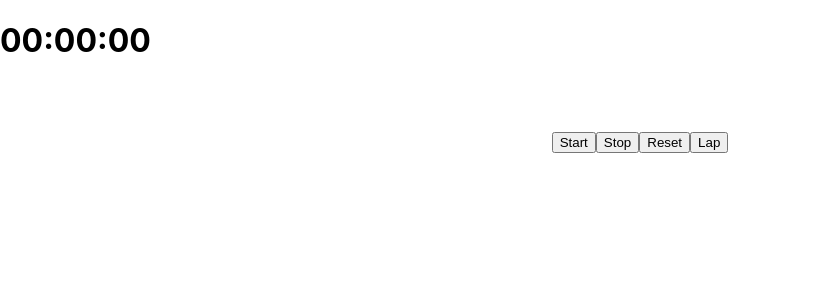
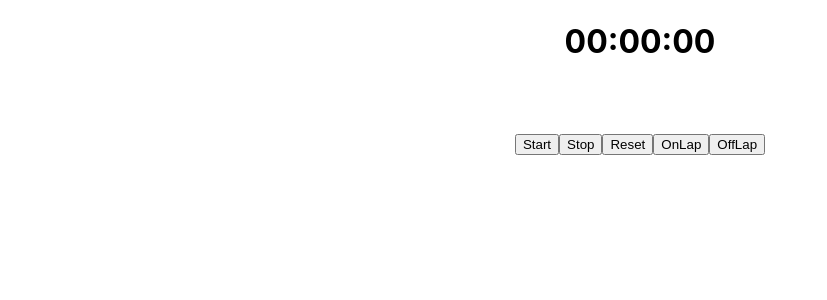
Before and after one commit to EenMac/Productivity-Timer, a React (Create React App) app: page / in a window 1280 px wide. Shown: the top 300 px of the page, without its empty margins (0-827 px from the left). Built offline with nearby package versions, Linux system fonts and the light colour scheme.

Commit message:
off buttons added and css

```diff
--- a/src/container/TimeContainer.css
+++ b/src/container/TimeContainer.css
@@ -15,5 +15,29 @@
 }
 
 .stopwatch-wrapper{
+    display: block;
+}
 
+.numbers{
+    display: flex;
+    align-items: center;
+    position: relative;
+    padding: 1px;
+    justify-content: center;
 }
+
+.off-list{
+    display: block;
+    align-items: right;
+    position: relative;
+    padding: 1px;
+    justify-content: right;
+}
+
+.on-list{
+    display: block;
+    align-items: left;
+    position: relative;
+    padding: 1px;
+    justify-content: left;
+}
--- a/src/container/timeContainer.js
+++ b/src/container/timeContainer.js
@@ -11,9 +11,12 @@ import "./TimeContainer.css";
 
 
 function TimeContainer() {
+  const [totalTime, setTotalTime] = useState(0)
   const [timer, setTimer] = useState(0)
   const [active, setActive] = useState(false)
-  const [lap, setLap] = useState([])
+  const [paused, setPaused] = useState(false)
+  const [onLap, setOnLap] = useState([])
+  const [offLap, setOffLap] = useState([])
 
 
   useEffect(() => {
@@ -38,12 +41,18 @@ function TimeContainer() {
 
   const handleReset = () => {
     setTimer(0);
-    setLap([]);
+    setOnLap([]);
+    setOffLap([]);
   }
 
   // add lap to Lap state
-  const handleLap = () => {
-    setLap((lap)=> [...lap, [timer]]);
+  const handleOnLap = () => {
+    setOnLap((lap)=> [...lap, [timer]]);
+    setTimer(0);
+  }
+
+  const handleOffLap = () => {
+    setOffLap((lap)=> [...lap, [timer]]);
     setTimer(0);
   }
 
@@ -57,12 +66,6 @@ function TimeContainer() {
    return `${minutes}:${seconds}:${milliSeconds}`
   }
 
-  const lapInterval = () => {
-    const {length, [length - 2]: secondLast, [length -1]: last} = lap;
-    if(!last) return formatTime(timer)
-    return formatTime(timer-last.timer)
-  }
-
   return (
     <div className='stopwatch-wrapper'>
       <div className="stopwatch">
@@ -74,10 +77,11 @@ function TimeContainer() {
         <button onClick={() => handleStart()}>Start</button>
         <button onClick={() => handleStop()}>Stop</button>
         <button onClick={() => handleReset()}>Reset</button>
-        <button onClick={handleLap}>Lap</button>
+        <button onClick={handleOnLap}>OnLap</button>
+        <button onClick={handleOffLap}>OffLap</button>
       </div>
       <div>
-        {lap.map((array, index) => {
+        {onLap.map((array, index) => {
           const lapTime = () => {
             const minutes = ("0" + Math.floor((array / 60000) % 60)).slice(-2)
             const seconds = ("0" + Math.floor((array / 1000) % 60)).slice(-2)
@@ -87,8 +91,28 @@ function TimeContainer() {
           }
           return(
             <div>
-              <ul className='unordered-list-item'>
-                <li className='list-item' key={index.valueOf}>
+              <ul className='on-list'>
+                <li className='on-list-item' key={index.valueOf}>
+                  {lapTime()}
+                </li>
+              </ul>
+            </div>
+          )
+        }) }
+      </div>
+      <div>
+        {offLap.map((array, index) => {
+          const lapTime = () => {
+            const minutes = ("0" + Math.floor((array / 60000) % 60)).slice(-2)
+            const seconds = ("0" + Math.floor((array / 1000) % 60)).slice(-2)
+            const milliSeconds = ("0" + ((array / 10) % 100)).slice(-2)
+
+            return `${minutes}:${seconds}:${milliSeconds}`
+          }
+          return(
+            <div>
+              <ul className='off-list'>
+                <li className='off-list-item' key={index.valueOf}>
                   {lapTime()}
                 </li>
               </ul>
```
